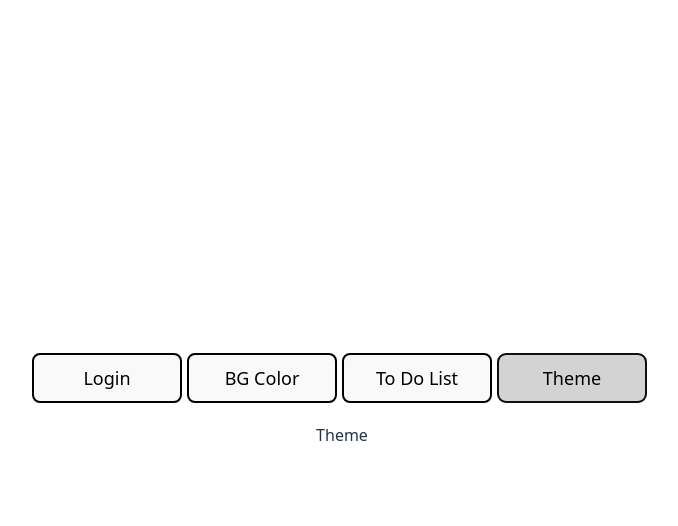
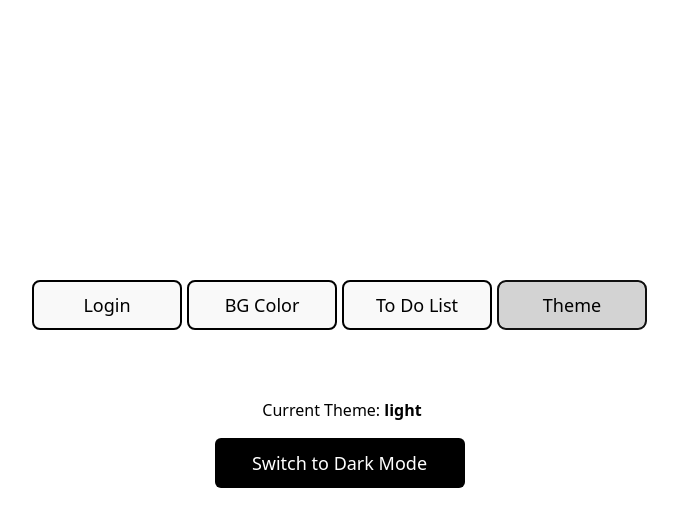
Before and after one commit to pratikbalochiya23111989/practice-1, a React (Vite) app: page / in a window 1280 px wide. Both pictures are taken after a click on the button "Theme". Shown: the top 526 px of the page, without its empty margins (298-976 px from the left). Built offline with nearby package versions, Linux system fonts and the light colour scheme.

Commit message:
Added Theme

```diff
--- a/src/components/Theme.tsx
+++ b/src/components/Theme.tsx
@@ -1,13 +1,52 @@
-import { useState } from "react";
+import { useEffect, useState } from "react";
 
-function Theme() {
-  const [color, setColor] = useState("red");
+type Theme = "light" | "dark";
+
+const Theme: React.FC = () => {
+  const [theme, setTheme] = useState<Theme>(() => {
+    const saved = localStorage.getItem("theme") as Theme | null;
+    if (saved) return saved;
+
+    const prefersDark = window.matchMedia(
+      "(prefers-color-scheme: dark)",
+    ).matches;
+    return prefersDark ? "dark" : "light";
+  });
+
+  useEffect(() => {
+    document.body.style.backgroundColor =
+      theme === "dark" ? "#121212" : "#ffffff";
+    document.body.style.color = theme === "dark" ? "#ffffff" : "#000000";
+
+    localStorage.setItem("theme", theme);
+  }, [theme]);
+
+  const toggleTheme = () => {
+    setTheme((prev) => (prev === "light" ? "dark" : "light"));
+  };
 
   return (
-    <>
-      Theme
-    </>
+    <div style={{ padding: "2rem", textAlign: "center" }}>
+      <p>
+        Current Theme: <strong>{theme}</strong>
+      </p>
+
+      <button
+        onClick={toggleTheme}
+        style={{
+          width: "250px",
+          padding: "10px 20px",
+          cursor: "pointer",
+          borderRadius: "6px",
+          border: "none",
+          backgroundColor: theme === "dark" ? "#ffffff" : "#000000",
+          color: theme === "dark" ? "#000000" : "#ffffff",
+        }}
+      >
+        Switch to {theme === "light" ? "Dark" : "Light"} Mode
+      </button>
+    </div>
   );
-}
+};
 
 export default Theme;
```
